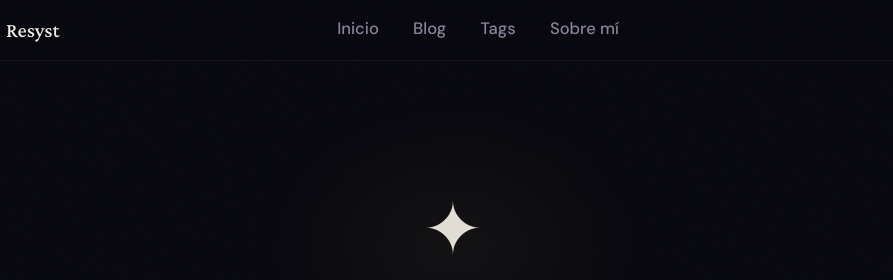
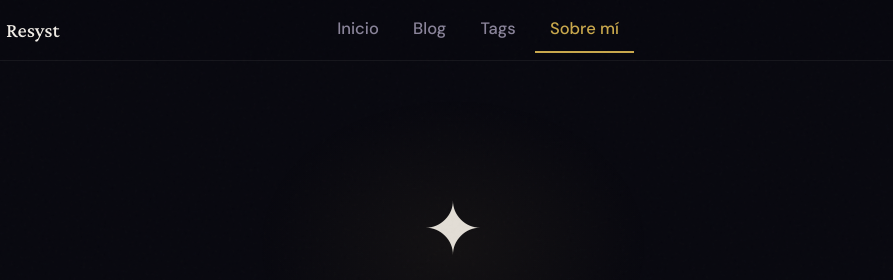
Before and after one commit to ProDrifterDK/resyst-blog, an Astro site: page /about in a window 1280 px wide. Shown: the top 280 px of the page, 187-1080 px from the left. Built offline with nearby package versions, Linux system fonts and the light colour scheme; Astro itself is replaced by a stand-in of ours.

Commit message:
fix: centralize nav active state with proper prefix matching
- Replaced HeaderLink component with centralized active detection in Header
- Exact match always wins, then longest prefix match for subpaths
- Fixes: Blog active on /blog/tags, Tags not active, About not active

```diff
--- a/src/components/Header.astro
+++ b/src/components/Header.astro
@@ -1,6 +1,42 @@
 ---
 import { SITE_TITLE } from '../consts';
-import HeaderLink from './HeaderLink.astro';
+
+// Normalize: strip leading/trailing slashes, root becomes '/'
+const pathname = Astro.url.pathname
+	.replace(import.meta.env.BASE_URL, '')
+	.replace(/^\/+|\/+$/g, '') || '/';
+
+const links = [
+	{ href: '/', label: 'Inicio' },
+	{ href: '/blog', label: 'Blog' },
+	{ href: '/blog/tags', label: 'Tags' },
+	{ href: '/about', label: 'Sobre mí' },
+];
+
+// Find the best (most specific) matching link using prefix matching.
+// Exact match always wins. Among prefix matches, longest href wins.
+function getActiveIndex(pn: string, items: { href: string }[]): number {
+	let bestIdx = -1;
+	let bestLen = -1;
+
+	for (let i = 0; i < items.length; i++) {
+		const hn = items[i].href.replace(/^\/+|\/+$/g, '') || '/';
+
+		if (hn === pn) {
+			return i; // exact match is always best
+		}
+
+		// prefix match: "blog/some-post/" starts with "blog/"
+		if ((pn + '/').startsWith(hn + '/') && hn.length > bestLen) {
+			bestIdx = i;
+			bestLen = hn.length;
+		}
+	}
+
+	return bestIdx;
+}
+
+const activeIdx = getActiveIndex(pathname, links);
 ---
 
 <header>
@@ -12,10 +48,11 @@ import HeaderLink from './HeaderLink.astro';
 			</a>
 		</div>
 		<div class="nav-links">
-			<HeaderLink href="/">Inicio</HeaderLink>
-			<HeaderLink href="/blog">Blog</HeaderLink>
-			<HeaderLink href="/blog/tags">Tags</HeaderLink>
-			<HeaderLink href="/about">Sobre mí</HeaderLink>
+			{links.map((link, idx) => (
+				<a href={link.href} class:list={[{ active: idx === activeIdx }]}>
+					{link.label}
+				</a>
+			))}
 		</div>
 		<div class="social-links">
 			<a href="https://github.com/ProDrifterDK" target="_blank" rel="noopener noreferrer" aria-label="GitHub">
```
